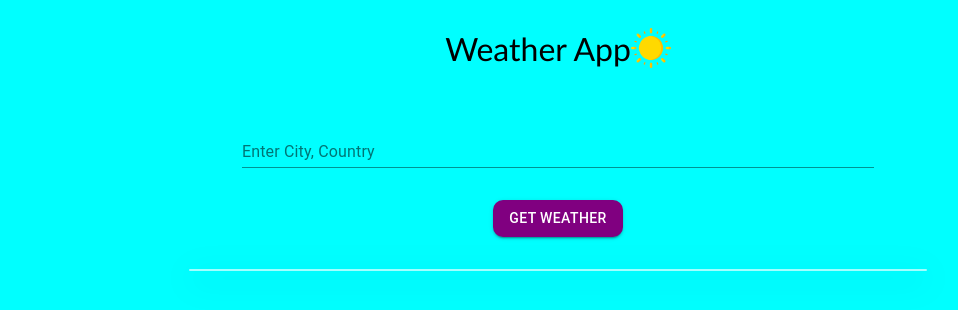
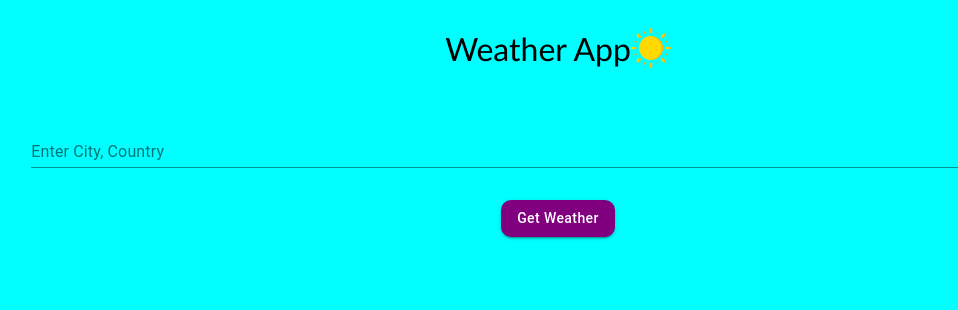
Before and after one commit to programmerraja/Weather-App, a React (Create React App) app: page / in a window 1280 px wide. Shown: the top 310 px of the page, without its empty margins (82-1040 px from the left). Built offline with nearby package versions, Linux system fonts and the light colour scheme; no server answers; a web font is replaced by a local one.

Commit message:
Ui improved

```diff
--- a/src/App.js
+++ b/src/App.js
@@ -91,10 +91,10 @@ class App extends React.Component {
         <Grid item xs={12}>
           <Header />
         </Grid>
-        <Grid item xs={6} id='container'>
+        <Grid item xs={10} id='container' >
           <UserInput getInput={this.getInput} getWeather={this.getWeather} />
         </Grid>
-        <Grid item xs={7}id='result-container'>
+        <Grid item xs={10} >
            <WeatherResult data={this.state} />
         </Grid>
       </Grid>
--- a/src/components/UserInput.css
+++ b/src/components/UserInput.css
@@ -11,6 +11,7 @@
 	margin: 2rem;
 	background-color: purple;
 	border-radius: 10px;
+	text-transform: capitalize;
 
 }
 
--- a/src/components/WeatherResult.js
+++ b/src/components/WeatherResult.js
@@ -7,7 +7,7 @@ import map_pointer from "./images/map-pointer.png";
 const WeatherResult = ({ data }) => {
   if (data?.temp) {
     return (
-        <Grid container justify='center' alignItems='center'>
+        <Grid container justify='center' alignItems='center' id='result-container'>
           <Grid item xs={12}>
             <Typography id='temperature'>
               Current Temperature: {data.temp}&#176;C
@@ -39,7 +39,7 @@ const WeatherResult = ({ data }) => {
   }
   if (data?.message) {
     return (
-      <div>
+      <div id='result-container'>
         <p id='message'>{data.message}</p>
       </div>
     );
```
